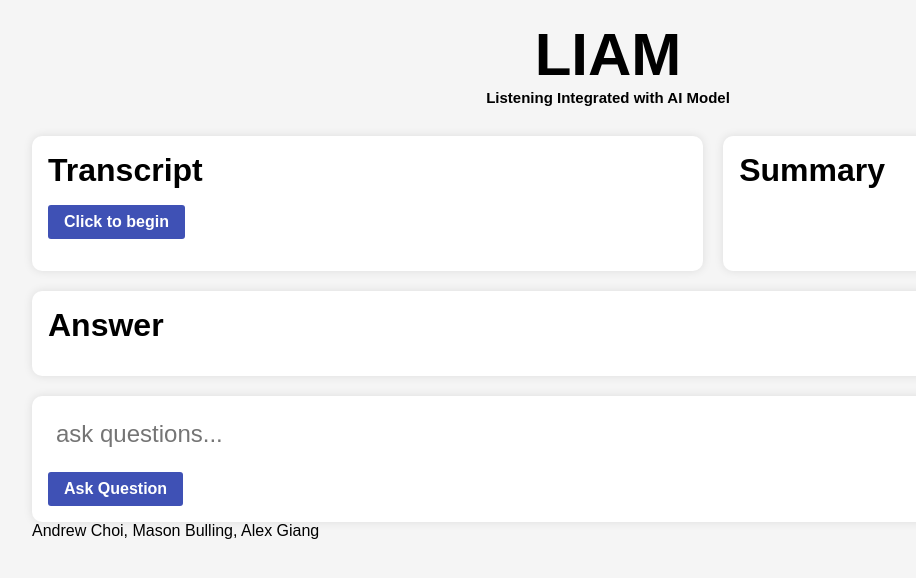
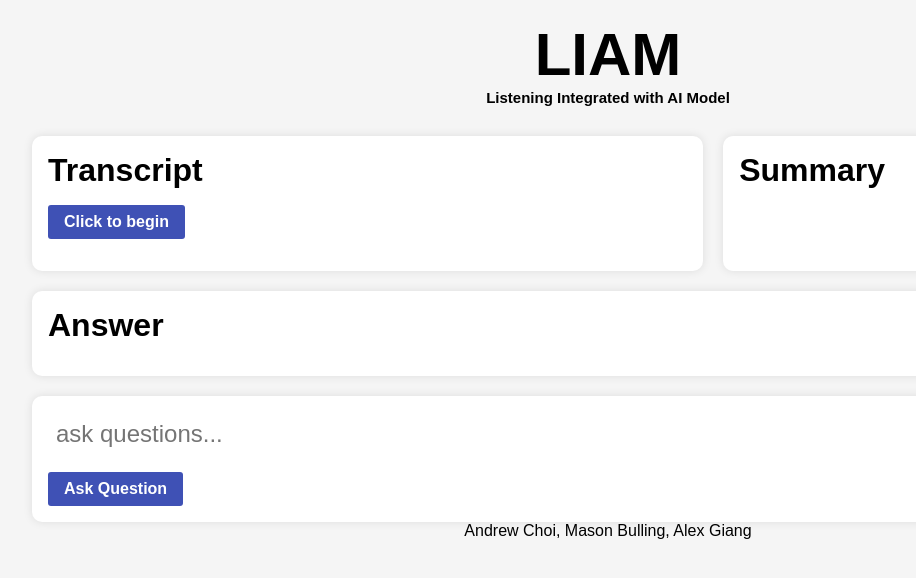
Before and after one commit to andrewschoi/liam, a Next.js app: page / in a window 1280 px wide. Shown: the top 578 px of the page, without its empty margins (32-948 px from the left). Built offline with nearby package versions, Linux system fonts and the light colour scheme.

Commit message:
Initialize footer

```diff
--- a/src/pages/index.js
+++ b/src/pages/index.js
@@ -105,7 +105,7 @@ export default function Home() {
           </button>
         </div>
       </div>
-      <div>
+      <div className="footer">
         <p>Andrew Choi, Mason Bulling, Alex Giang</p>
       </div>
     </main>
--- a/src/styles/globals.css
+++ b/src/styles/globals.css
@@ -163,6 +163,10 @@ body {
   font-size: 15px;
 }
 
+.footer {
+  text-align: center;
+}
+
 main {
   margin: 20px;
   margin-left: 5%;
```
